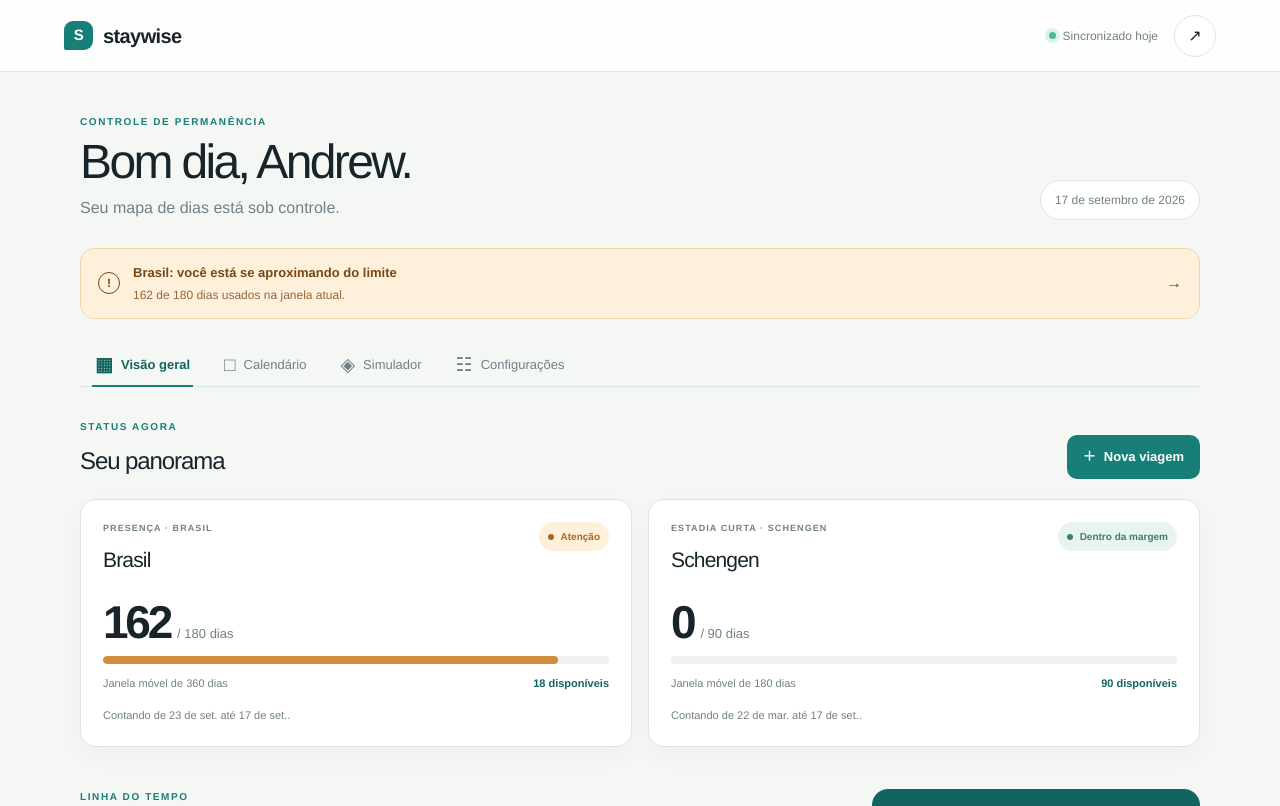
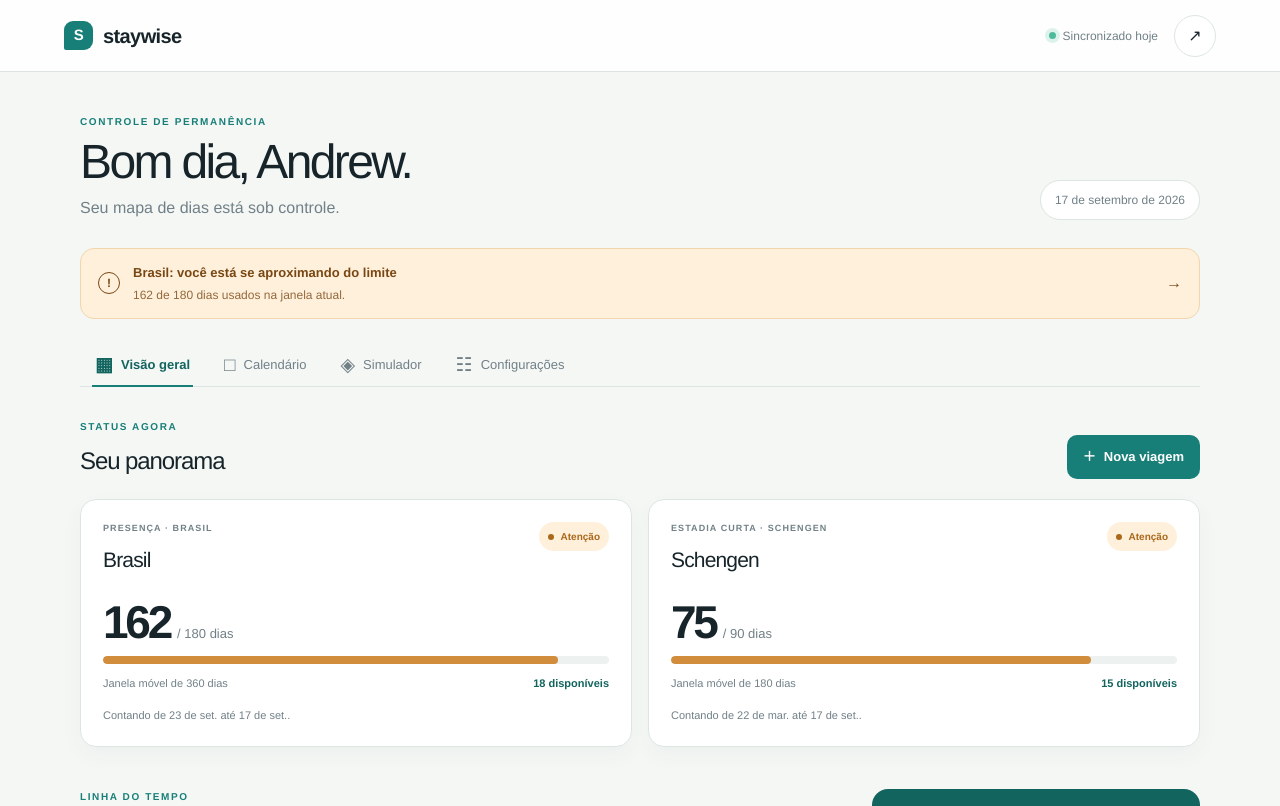
Before and after one commit to matheussiqueira3/staywise-tracker, a Next.js app: page / in a window 1280 px wide. Shown: the top 806 px of the page. Built offline with nearby package versions, Linux system fonts and the light colour scheme.

Commit message:
Classify non-Brazil days as Schengen

```diff
--- a/src/app/page.tsx
+++ b/src/app/page.tsx
@@ -27,8 +27,8 @@ function EmptyState({ onAdd }: { onAdd: () => void }) { return <div className="e
 
 export default function Home() {
   const [tab, setTab] = useState<Tab>("overview"); const [state, setState] = useState<TrackerState>(seedState); const [hydrated, setHydrated] = useState(false); const [toast, setToast] = useState(""); const [editing, setEditing] = useState<Trip | null | false>(false); const today = isoToday();
-  useEffect(() => { const shared = window.location.hash ? decodeState(window.location.hash.slice(1)) : null; const saved = window.localStorage.getItem("staywise-state"); const next = shared || (saved ? decodeState(saved) : null); window.queueMicrotask(() => { if (next) setState(next); setHydrated(true); }); }, []);
-  useEffect(() => { if (hydrated) window.localStorage.setItem("staywise-state", encodeState(state)); }, [state, hydrated]);
+  useEffect(() => { const shared = window.location.hash ? decodeState(window.location.hash.slice(1)) : null; const saved = window.localStorage.getItem("staywise-state-v2"); const next = shared || (saved ? decodeState(saved) : null); window.queueMicrotask(() => { if (next) setState(next); setHydrated(true); }); }, []);
+  useEffect(() => { if (hydrated) window.localStorage.setItem("staywise-state-v2", encodeState(state)); }, [state, hydrated]);
   const statuses = useMemo(() => state.rules.map((rule) => statusFor(rule, state.trips, today)), [state, today]); const trips = useMemo(() => state.trips.slice().sort((a, b) => b.start.localeCompare(a.start)), [state.trips]); const upcoming = trips.filter((trip) => trip.end >= today).slice().reverse(); const risk = statuses.find((item) => item.status === "over") || statuses.find((item) => item.status === "warning");
   function notify(message: string) { setToast(message); window.setTimeout(() => setToast(""), 3000); }
   async function share() { const encoded = encodeState(state); window.history.replaceState(null, "", "#" + encoded); const url = window.location.origin + window.location.pathname + "#" + encoded; await navigator.clipboard?.writeText(url); notify("Link privado copiado"); }
--- a/src/data/imported-trips.json
+++ b/src/data/imported-trips.json
@@ -5,7 +5,15 @@
     "country": "Brazil",
     "start": "2024-08-05",
     "end": "2024-08-15",
-    "notes": "Importado da planilha original"
+    "notes": "Importado da planilha original; classificação baseada em In_Brazil"
+  },
+  {
+    "id": "import-schengen-001",
+    "region": "schengen",
+    "country": "Italy",
+    "start": "2024-08-16",
+    "end": "2024-10-03",
+    "notes": "Importado da planilha original; classificação baseada em In_Brazil"
   },
   {
     "id": "import-brazil-002",
@@ -13,7 +21,15 @@
     "country": "Brazil",
     "start": "2024-10-04",
     "end": "2024-10-14",
-    "notes": "Importado da planilha original"
+    "notes": "Importado da planilha original; classificação baseada em In_Brazil"
+  },
+  {
+    "id": "import-schengen-002",
+    "region": "schengen",
+    "country": "Italy",
+    "start": "2024-10-15",
+    "end": "2024-11-30",
+    "notes": "Importado da planilha original; classificação baseada em In_Brazil"
   },
   {
     "id": "import-brazil-003",
@@ -21,7 +37,15 @@
     "country": "Brazil",
     "start": "2024-12-01",
     "end": "2024-12-27",
-    "notes": "Importado da planilha original"
+    "notes": "Importado da planilha original; classificação baseada em In_Brazil"
+  },
+  {
+    "id": "import-schengen-003",
+    "region": "schengen",
+    "country": "Italy",
+    "start": "2024-12-28",
+    "end": "2025-01-01",
+    "notes": "Importado da planilha original; classificação baseada em In_Brazil"
   },
   {
     "id": "import-brazil-004",
@@ -29,7 +53,15 @@
     "country": "Brazil",
     "start": "2025-01-02",
     "end": "2025-02-20",
-    "notes": "Importado da planilha original"
+    "notes": "Importado da planilha original; classificação baseada em In_Brazil"
+  },
+  {
+    "id": "import-schengen-004",
+    "region": "schengen",
+    "country": "Italy",
+    "start": "2025-02-21",
+    "end": "2025-05-05",
+    "notes": "Importado da planilha original; classificação baseada em In_Brazil"
   },
   {
     "id": "import-brazil-005",
@@ -37,7 +69,15 @@
     "country": "Brazil",
     "start": "2025-05-06",
     "end": "2025-05-12",
-    "notes": "Importado da planilha original"
+    "notes": "Importado da planilha original; classificação baseada em In_Brazil"
+  },
+  {
+    "id": "import-schengen-005",
+    "region": "schengen",
+    "country": "Italy",
+    "start": "2025-05-13",
+    "end": "2025-08-04",
+    "notes": "Importado da planilha original; classificação baseada em In_Brazil"
   },
   {
     "id": "import-brazil-006",
@@ -45,7 +85,15 @@
     "country": "Brazil",
     "start": "2025-08-05",
     "end": "2025-10-12",
-    "notes": "Importado da planilha original"
+    "notes": "Importado da planilha original; classificação baseada em In_Brazil"
+  },
+  {
+    "id": "import-schengen-006",
+    "region": "schengen",
+    "country": "Italy",
+    "start": "2025-10-13",
+    "end": "2025-12-05",
+    "notes": "Importado da planilha original; classificação baseada em In_Brazil"
   },
   {
     "id": "import-brazil-007",
@@ -53,7 +101,15 @@
     "country": "Brazil",
     "start": "2025-12-06",
     "end": "2026-01-11",
-    "notes": "Importado da planilha original"
+    "notes": "Importado da planilha original; classificação baseada em In_Brazil"
+  },
+  {
+    "id": "import-schengen-007",
+    "region": "schengen",
+    "country": "Italy",
+    "start": "2026-01-12",
+    "end": "2026-03-21",
+    "notes": "Importado da planilha original; classificação baseada em In_Brazil"
   },
   {
     "id": "import-brazil-008",
@@ -61,7 +117,15 @@
     "country": "Brazil",
     "start": "2026-03-22",
     "end": "2026-05-25",
-    "notes": "Importado da planilha original"
+    "notes": "Importado da planilha original; classificação baseada em In_Brazil"
+  },
+  {
+    "id": "import-schengen-008",
+    "region": "schengen",
+    "country": "Italy",
+    "start": "2026-05-26",
+    "end": "2026-08-08",
+    "notes": "Importado da planilha original; classificação baseada em In_Brazil"
   },
   {
     "id": "import-brazil-009",
@@ -69,7 +133,15 @@
     "country": "Brazil",
     "start": "2026-08-09",
     "end": "2026-09-21",
-    "notes": "Importado da planilha original"
+    "notes": "Importado da planilha original; classificação baseada em In_Brazil"
+  },
+  {
+    "id": "import-schengen-009",
+    "region": "schengen",
+    "country": "Italy",
+    "start": "2026-09-22",
+    "end": "2026-11-07",
+    "notes": "Importado da planilha original; classificação baseada em In_Brazil"
   },
   {
     "id": "import-brazil-010",
@@ -77,6 +149,6 @@
     "country": "Brazil",
     "start": "2026-11-08",
     "end": "2026-12-31",
-    "notes": "Importado da planilha original"
+    "notes": "Importado da planilha original; classificação baseada em In_Brazil"
   }
 ]
--- a/src/data/seed.ts
+++ b/src/data/seed.ts
@@ -1,4 +1,4 @@
 import importedTrips from "./imported-trips.json";
 import { DEFAULT_RULES } from "@/lib/rules";
-import type { TrackerState } from "@/lib/types";
-export const seedState: TrackerState = { trips: importedTrips.map((trip) => ({ ...trip, region: trip.region as "brazil" })), rules: DEFAULT_RULES };
+import type { TrackerState, Trip } from "@/lib/types";
+export const seedState: TrackerState = { trips: importedTrips.map((trip) => ({ ...trip, region: trip.region as Trip["region"] })), rules: DEFAULT_RULES };
```
